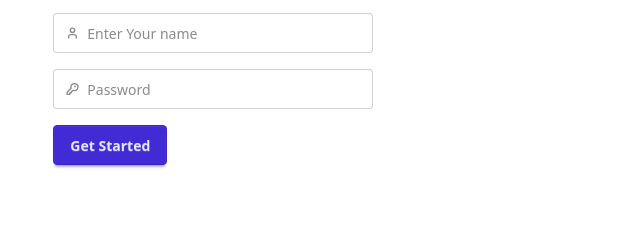
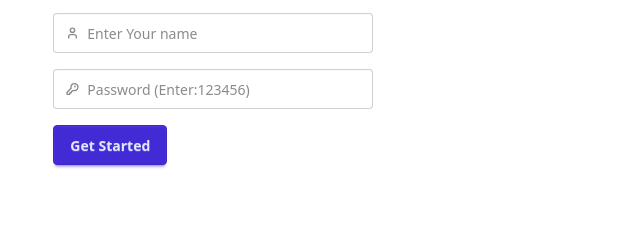
Before and after one commit to Samir-Sadaf25/Wordify, a plain HTML site: page index.html in a window 1280 px wide. Shown: the part 383-623 px from the top of the page, 0-640 px from the left. Drawn offline with nearby package versions, Linux system fonts and the light colour scheme; no server answers.

Commit message:
add some changes

```diff
--- a/index.html
+++ b/index.html
@@ -8,7 +8,7 @@
     <script src="https://cdn.jsdelivr.net/npm/@tailwindcss/browser@4"></script>
     <!-- font awesome -->
     <script src="https://kit.fontawesome.com/81a20471cf.js" crossorigin="anonymous"></script>
-    <title>English Janala</title>
+    <title>Wordify</title>
     <style>
         html {
             scroll-behavior: smooth;
@@ -73,7 +73,7 @@
                             <circle cx="16.5" cy="7.5" r=".5" fill="currentColor"></circle>
                         </g>
                     </svg>
-                    <input id="password" type="password" required placeholder="Password" minlength="8"
+                    <input id="password" type="password" required placeholder="Password (Enter:123456)" minlength="8"
                         pattern="(?=.*\d)(?=.*[a-z])(?=.*[A-Z]).{8,}"
                         title="Must be more than 8 characters, including number, lowercase letter, uppercase letter" />
                 </label>
```
Also changed, not shown: assets/fa-arrow-right-from-bracket.png (deleted), assets/fa-book-open.png (deleted), assets/fa-circle-question.png (deleted), assets/fb-thumb.png (deleted), assets/github-thumb.png (deleted), assets/instagram-thumb.png (deleted), assets/youtube-thumb.png (deleted).
